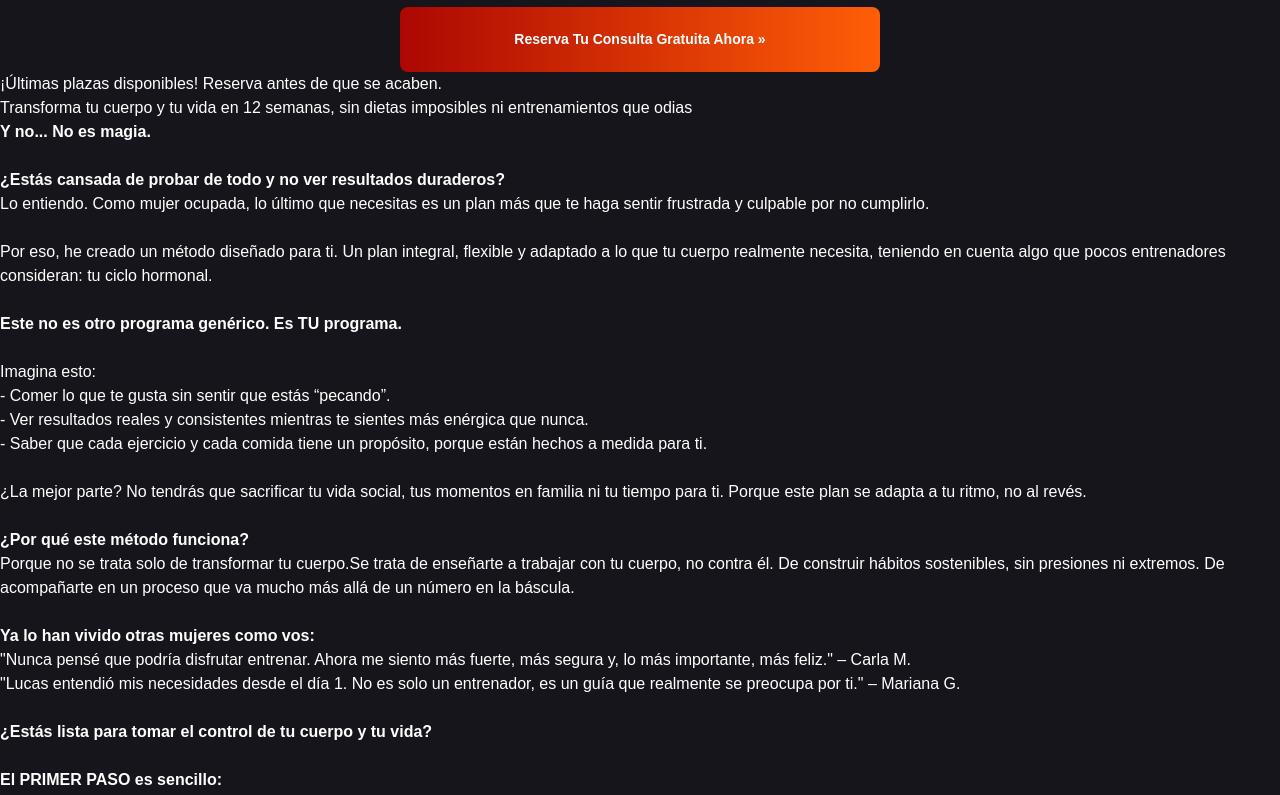
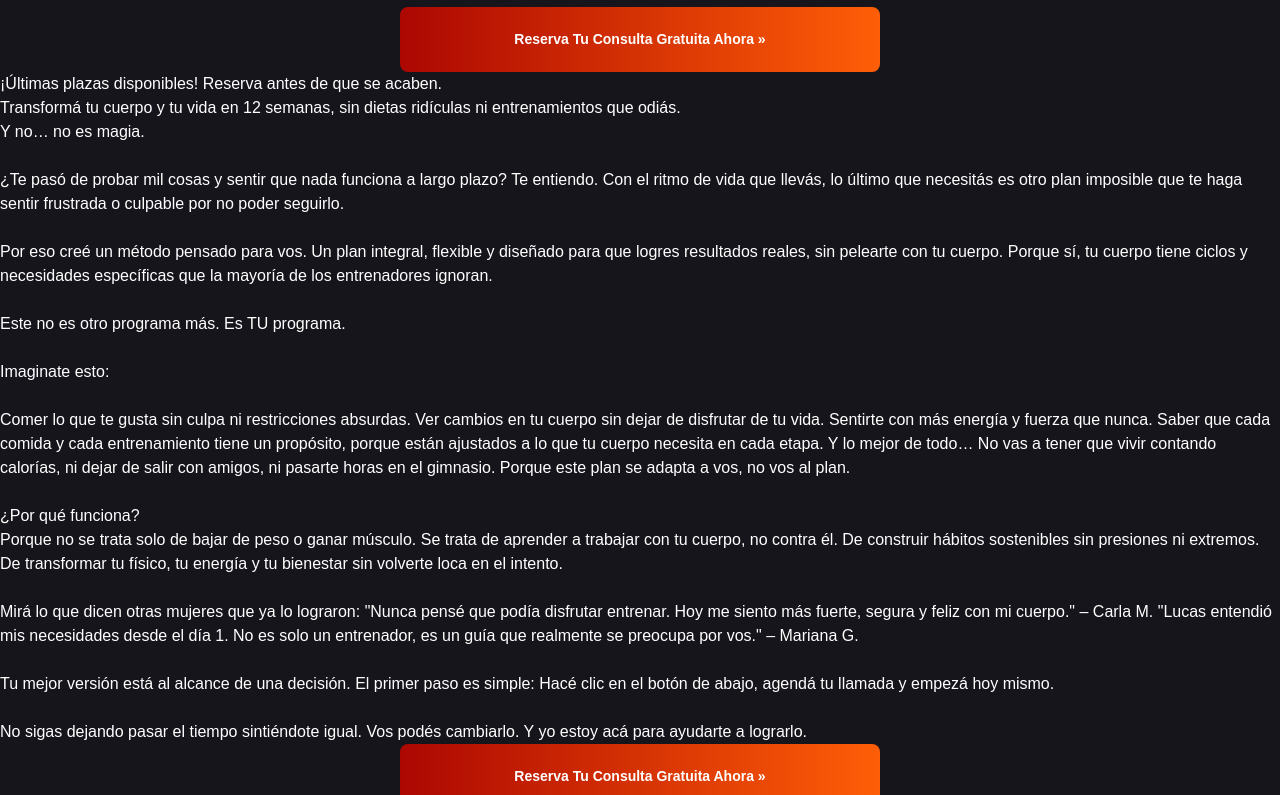
Before and after one commit to tomascosta2/lucasreale, a Next.js app: page / in a window 1280 px wide. Shown: the part 7160-7955 px from the top of the page. Built offline with nearby package versions, Linux system fonts and the light colour scheme; grey boxes are pictures that could not be loaded.

Commit message:
correccion texto

```diff
--- a/src/app/page.tsx
+++ b/src/app/page.tsx
@@ -82,55 +82,43 @@ export default function Home() {
       </section>
       <section className="py-[60px] md:py-[80px] px-4 relative bg-[#FDFDFD]">
         <div className="max-w-[700px] mx-auto">
-          <h2 className="text-[28px] text-[#111] font-bold mb-4">Transforma tu cuerpo y tu vida en 12 semanas, sin dietas imposibles ni entrenamientos que odias</h2>
+          <h2 className="text-[28px] text-[#111] font-bold mb-4">Transformá tu cuerpo y tu vida en 12 semanas, sin dietas ridículas ni entrenamientos que odiás.</h2>
           <p className="text-[18px] text-[#111] whitespace-pre-wrap">
-            <strong>Y no... No es magia.</strong>
+            Y no… no es magia.
+            <br /><br />
+            ¿Te pasó de probar mil cosas y sentir que nada funciona a largo plazo?
+            Te entiendo. Con el ritmo de vida que llevás, lo último que necesitás es otro plan imposible que te haga sentir frustrada o culpable por no poder seguirlo.
+            <br /><br />
+            Por eso creé un método pensado para vos. Un plan integral, flexible y diseñado para que logres resultados reales, sin pelearte con tu cuerpo. Porque sí, tu cuerpo tiene ciclos y necesidades específicas que la mayoría de los entrenadores ignoran.
+            <br /><br />
+            Este no es otro programa más. Es TU programa.
+            <br /><br />
+            Imaginate esto:
+            <br /><br />
+            Comer lo que te gusta sin culpa ni restricciones absurdas.
+            Ver cambios en tu cuerpo sin dejar de disfrutar de tu vida.
+            Sentirte con más energía y fuerza que nunca.
+            Saber que cada comida y cada entrenamiento tiene un propósito, porque están ajustados a lo que tu cuerpo necesita en cada etapa.
+            Y lo mejor de todo…
+            No vas a tener que vivir contando calorías, ni dejar de salir con amigos, ni pasarte horas en el gimnasio. Porque este plan se adapta a vos, no vos al plan.
+            <br /><br />
+            ¿Por qué funciona?
             <br />
-            <br />
-            <strong>¿Estás cansada de probar de todo y no ver resultados duraderos?</strong>
-            <br />
-            Lo entiendo. Como mujer ocupada, lo último que necesitas es un plan más que te haga sentir frustrada y culpable por no cumplirlo.
-            <br />
-            <br />
-            Por eso, he creado un método diseñado para ti. Un plan integral, flexible y adaptado a lo que tu cuerpo realmente necesita, teniendo en cuenta algo que pocos entrenadores consideran: tu ciclo hormonal.
-            <br />
-            <br />
-            <strong>Este no es otro programa genérico. Es TU programa.</strong>
-            <br />
-            <br />
-            Imagina esto:
-            <br />
-            - Comer lo que te gusta sin sentir que estás “pecando”.
-            <br />
-            - Ver resultados reales y consistentes mientras te sientes más enérgica que nunca.
-            <br />
-            - Saber que cada ejercicio y cada comida tiene un propósito, porque están hechos a medida para ti.
-            <br />
-            <br />
-            ¿La mejor parte? No tendrás que sacrificar tu vida social, tus momentos en familia ni tu tiempo para ti. Porque este plan se adapta a tu ritmo, no al revés.
-            <br />
-            <br />
-            <strong>¿Por qué este método funciona?</strong>
-            <br />
-            Porque no se trata solo de transformar tu cuerpo.Se trata de enseñarte a trabajar con tu cuerpo, no contra él. De construir hábitos sostenibles, sin presiones ni extremos. De acompañarte en un proceso que va mucho más allá de un número en la báscula.
-            <br />
-            <br />
-            <strong>Ya lo han vivido otras mujeres como vos:</strong>
-            <br />
-            "Nunca pensé que podría disfrutar entrenar. Ahora me siento más fuerte, más segura y, lo más importante, más feliz." – Carla M.
-            <br />
-            "Lucas entendió mis necesidades desde el día 1. No es solo un entrenador, es un guía que realmente se preocupa por ti." – Mariana G.
-            <br />
-            <br />
-            <strong>¿Estás lista para tomar el control de tu cuerpo y tu vida?</strong>
-            <br />
-            <br />
-            <strong>El PRIMER PASO es sencillo:</strong>
-            <br />
-            Haz clic en el botón de abajo, agenda tu llamada y descubre cómo puedes empezar este viaje hoy mismo.
-            <br />
-            <br />
-            No dejes pasar otro día sintiéndote frustrada o agotada. Tu mejor versión te está esperando. Y Lucas está aquí para ayudarte a alcanzarla.
+            Porque no se trata solo de bajar de peso o ganar músculo.
+            Se trata de aprender a trabajar con tu cuerpo, no contra él.
+            De construir hábitos sostenibles sin presiones ni extremos.
+            De transformar tu físico, tu energía y tu bienestar sin volverte loca en el intento.
+            <br /><br />
+            Mirá lo que dicen otras mujeres que ya lo lograron:
+            "Nunca pensé que podía disfrutar entrenar. Hoy me siento más fuerte, segura y feliz con mi cuerpo." – Carla M.
+            "Lucas entendió mis necesidades desde el día 1. No es solo un entrenador, es un guía que realmente se preocupa por vos." – Mariana G.
+            <br /><br />
+            Tu mejor versión está al alcance de una decisión.
+            El primer paso es simple:
+            Hacé clic en el botón de abajo, agendá tu llamada y empezá hoy mismo.
+            <br /><br />
+            No sigas dejando pasar el tiempo sintiéndote igual.
+            Vos podés cambiarlo. Y yo estoy acá para ayudarte a lograrlo.
           </p>
           <div className="mt-8">
             <a className="lr-btn mt-4 hover:-translate-y-2 transition-all" href="https://calendly.com/lucasrcoachperson/presentacion-del-programa-vsl">Reserva Tu Consulta Gratuita Ahora »</a>
```
